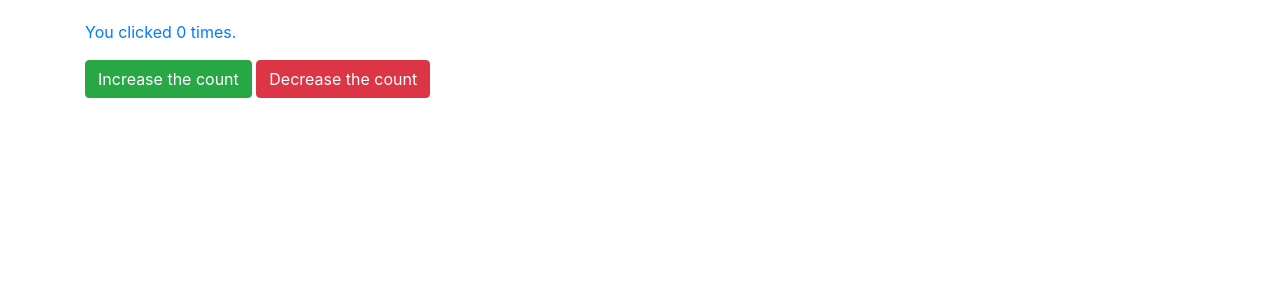
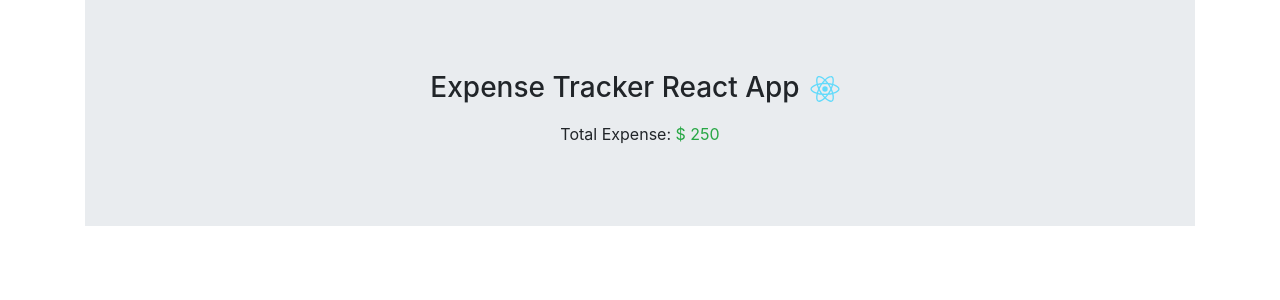
Before and after one commit to alexlarbi/expense-tracker, a React (Create React App) app in the folder react-expense-tracker/: page / in a window 1280 px wide. Shown: the top 300 px of the page. Built offline with nearby package versions, Linux system fonts and the light colour scheme.

Commit message:
Calc Total Expenses

```diff
--- a/react-expense-tracker/src/App.js
+++ b/react-expense-tracker/src/App.js
@@ -1,17 +1,35 @@
-import React, {useState} from 'react'
-import { Button, Container } from 'reactstrap'
+import React, { useState } from 'react'
+import { Jumbotron, Container } from 'reactstrap'
+import Logo from './logo.svg'
+
+const ALL_EXPENSES = [
+  { id: 1, name: 'Buy a book', amount: 20 },
+  { id: 2, name: 'Buy a milk', amount: 5 },
+  { id: 3, name: 'Book a flight ticket', amount: 225 }
+]
 
 function App() {
-  const [count, setCount] = useState(0)
+  const [expenses, setExpenses] = useState(ALL_EXPENSES)
 
   return (
-    <Container style={{ marginTop: 20 }}>
-      <p className="text-primary">You clicked {count} times.</p>
-      <Button onClick={() => setCount(count + 1)} color="success">
-        Increase the count
-      </Button> <Button onClick={() => setCount(count - 1)} color="danger">
-        Decrease the count
-      </Button>
+    <Container className="text-center">
+      <Jumbotron fluid>
+        <h3 className="display-6">
+          Expense Tracker React App
+          <img src={Logo} style={{ width: 50, height: 50 }} alt="react-logo" />
+        </h3>
+        <div>
+          <p>
+            Total Expense:{' '}
+            <span className="text-success">
+              ${' '}
+              {expenses.reduce((accumulator, currentValue) => {
+                return (accumulator += parseInt(currentValue.amount))
+              }, 0)}
+            </span>
+          </p>
+        </div>
+      </Jumbotron>
     </Container>
   )
 }
```
Also changed, not shown: 1 other file (tests, documents, lock files or other folders).
